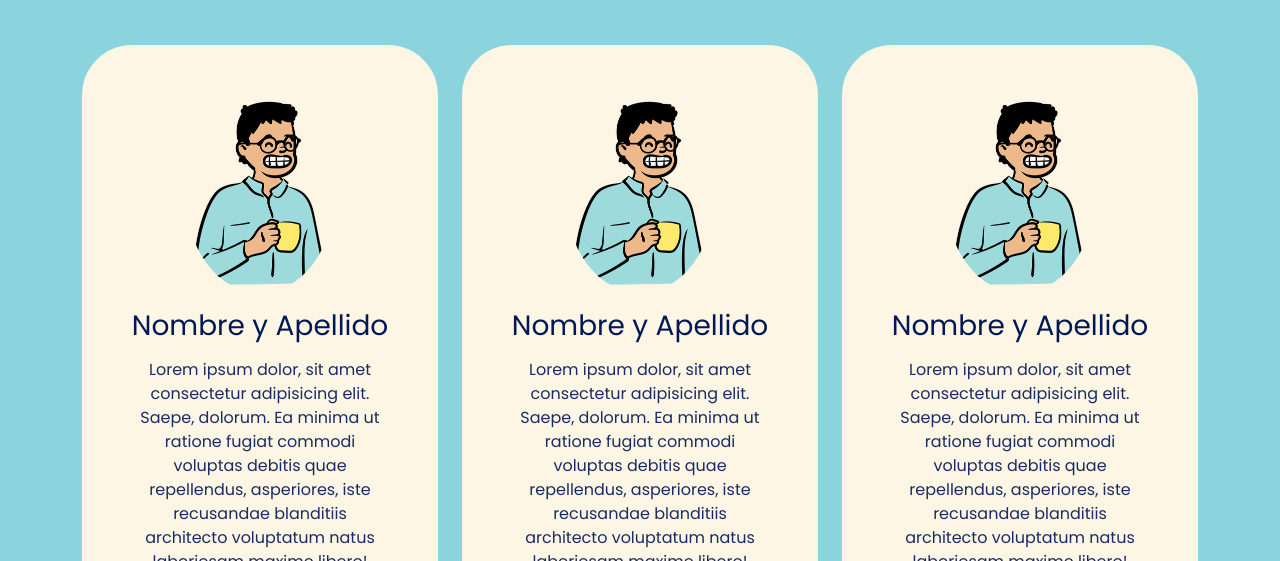
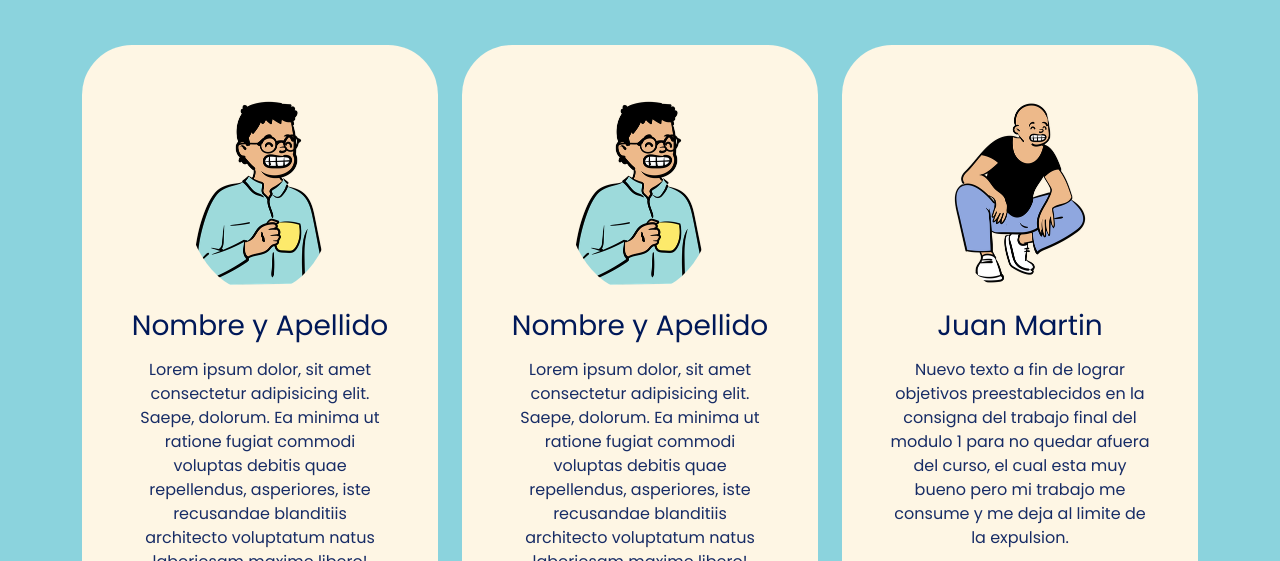
Before and after one commit to FabianDonatelo/devtech-podcast-web, a plain HTML site: page index.html in a window 1280 px wide. Shown: the part 1190-1751 px from the top of the page. Drawn offline with nearby package versions, Linux system fonts and the light colour scheme.

Commit message:
nuevo integrante

```diff
--- a/index.html
+++ b/index.html
@@ -132,11 +132,9 @@
           <div class="col-md-6 col-lg-4 mb-3">
             <div class="card">
               <div class="card-body text-center p-5">
-                <img src="./assets/avatar.png" alt="avatar" class="img img-fluid rounded-circle mb-3">
-                <h3 class="title card-title mb-3">Nombre y Apellido</h3>
-                <p>Lorem ipsum dolor, sit amet consectetur adipisicing elit. Saepe, dolorum. Ea minima ut ratione fugiat
-                  commodi voluptas debitis quae repellendus, asperiores, iste recusandae blanditiis architecto
-                  voluptatum natus laboriosam maxime libero!</p>
+                <img src="./assets/pelado.png" alt="avatar" class="img img-fluid rounded-circle mb-3">
+                <h3 class="title card-title mb-3">Juan Martin</h3>
+                <p>Nuevo texto a fin de lograr objetivos  preestablecidos en la consigna del trabajo final del modulo 1 para no quedar afuera del curso, el cual esta muy bueno pero mi trabajo me consume y me deja al limite de la expulsion.</p>
                 <a href="#"><i class="bi bi-twitter text-dark mx-1 lead"></i></a>
                 <a href="#"><i class="bi bi-linkedin text-dark mx-1 lead"></i></a>
                 <a href="#"><i class="bi bi-github text-dark mx-1 lead"></i></a>
```
Also changed, not shown: assets/pelado.png (added).
